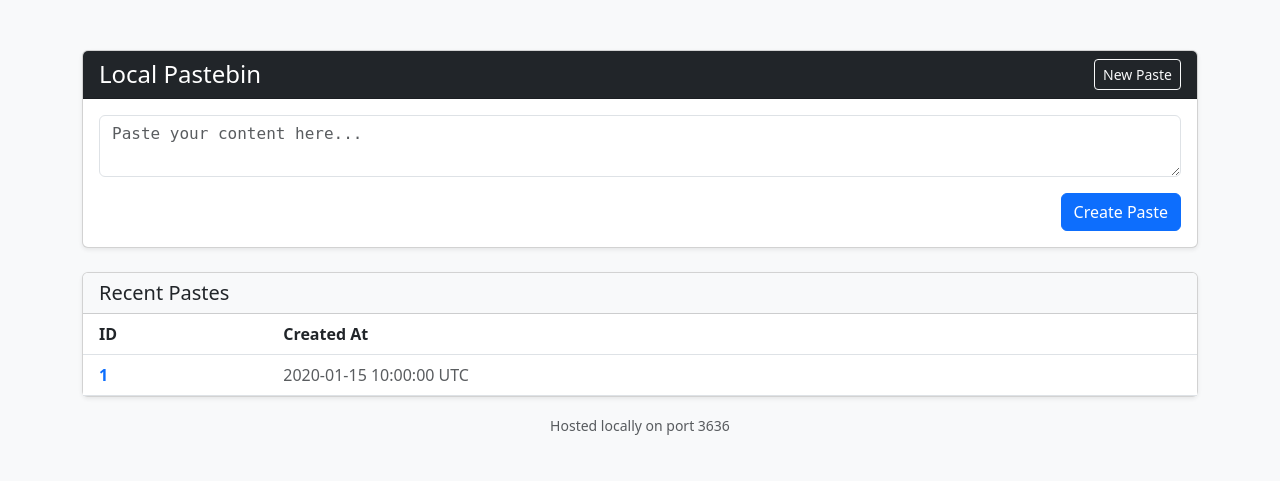
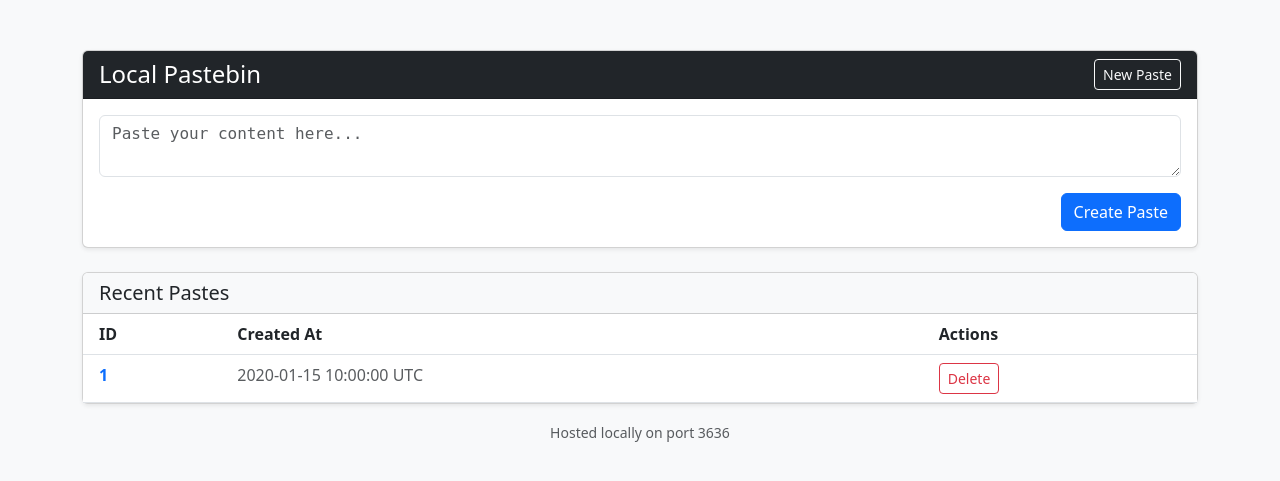
Before and after one commit to numbertheory/local-pastebin, a Flask app: page / in a window 1280 px wide. Shown: the top 481 px of the page. Run offline with Flask 3, Linux system fonts and the light colour scheme; tables that the repository leaves empty hold one stand-in row (values such as "Sample post").

Commit message:
create buttons to delete pastes from the gui

```diff
--- a/templates/index.html
+++ b/templates/index.html
@@ -44,6 +44,7 @@
               <tr>
                 <th class="ps-3">ID</th>
                 <th>Created At</th>
+                <th>Actions</th>
               </tr>
             </thead>
             <tbody>
@@ -51,6 +52,7 @@
               <tr>
                 <td class="ps-3"><a href="/{{ paste.id }}" class="text-decoration-none fw-bold">{{ paste.id }}</a></td>
                 <td class="text-muted">{{ paste.created_at.strftime('%Y-%m-%d %H:%M:%S UTC') }}</td>
+                <td><button class="btn btn-outline-danger btn-sm" onclick="deletePaste('{{ paste.id }}')">Delete</button></td>
               </tr>
               {% endfor %}
             </tbody>
@@ -63,5 +65,21 @@
         <small>Hosted locally on port 3636</small>
       </div>
     </div>
+
+    <script>
+      function deletePaste(pasteId) {
+        if (confirm('Are you sure you want to delete this paste?')) {
+          fetch('/api/paste/' + pasteId, {
+            method: 'DELETE'
+          }).then(response => {
+            if (response.ok) {
+              window.location.reload();
+            } else {
+              alert('Failed to delete paste');
+            }
+          });
+        }
+      }
+    </script>
   </body>
 </html>
```
Also changed, not shown: templates/view.html (+15 -0 lines), README.md.
